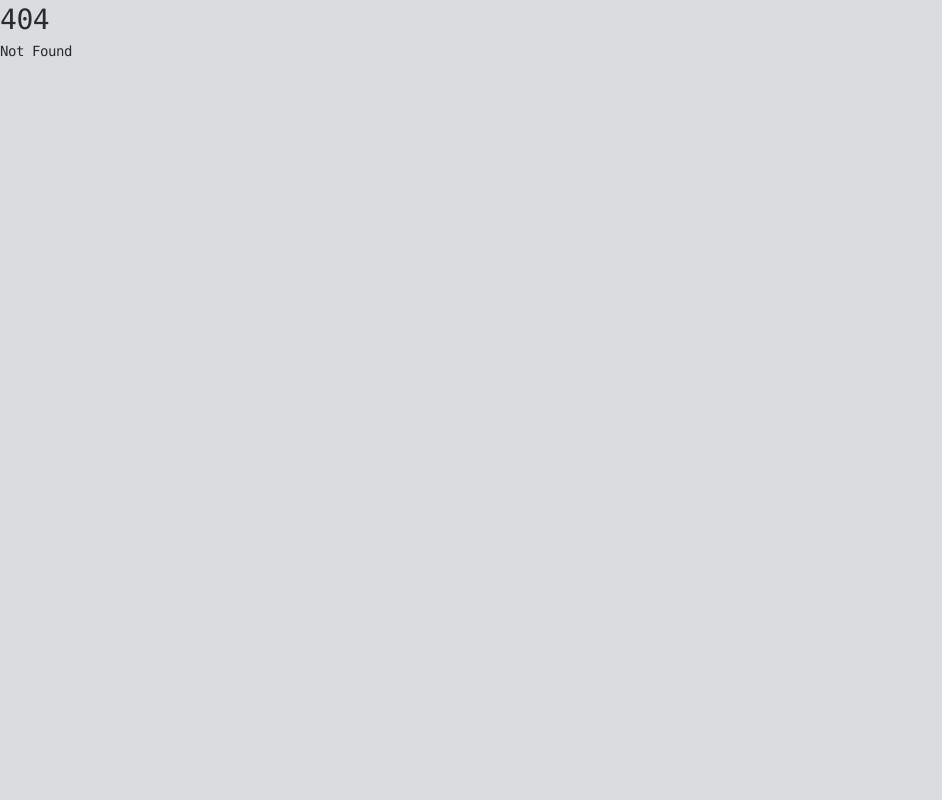
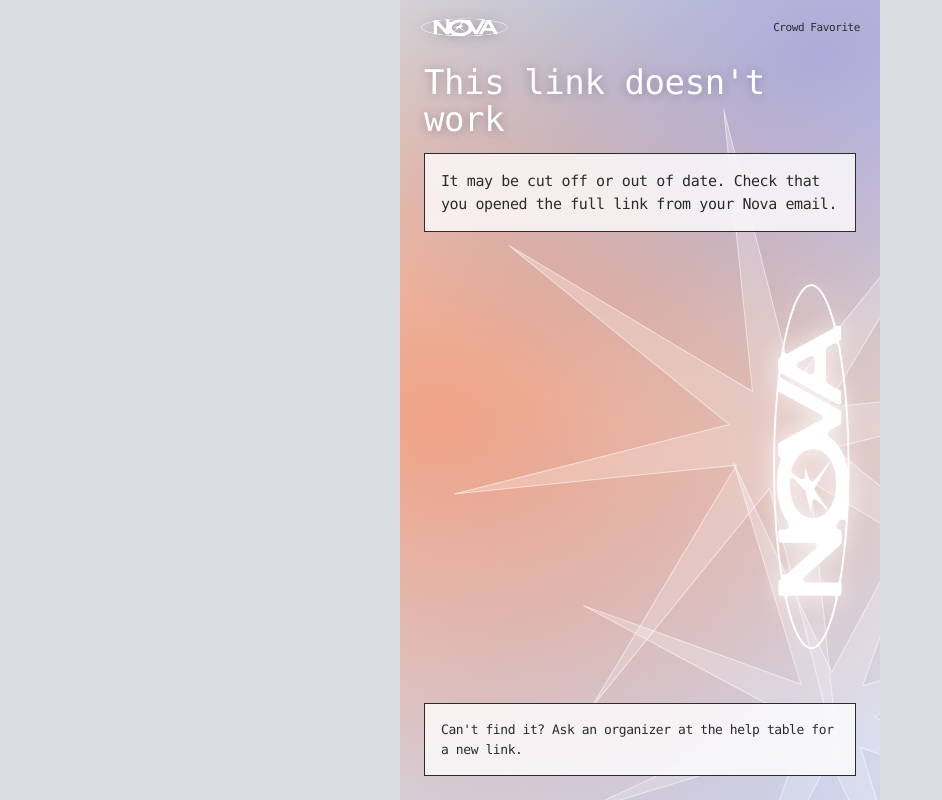
Before and after one commit to ScottyLabs/nova-crowd-favorite, a SvelteKit app: page /v/1 in a window 1280 px wide. Before the commit this address had no page. Shown: the whole page, without its empty margins (0-942 px from the left). Built offline with nearby package versions, Linux system fonts and the light colour scheme; a web font is replaced by a local one.

Commit message:
feat(voter): add voting link sign-in and open-your-link screen

```diff
--- /dev/null
+++ b/src/lib/voter/identity.ts
@@ -0,0 +1,50 @@
+// Voter identity: the personal code from the voting link, saved in this browser.
+//
+// The voting link looks like https://<site>/v/<code>. Opening it saves the code
+// here, and every API call sends it as `Authorization: Bearer <code>`.
+// The server checks the code against the hashed tokens in the voters table.
+
+const STORAGE_KEY = "nova-voter-code";
+
+// Letters, digits, dash and underscore, 4 to 128 characters.
+// Loose on purpose: the server decides if a code is real, this only
+// rejects links that are obviously broken (cut off, extra characters).
+const CODE_PATTERN = /^[A-Za-z0-9_-]{4,128}$/u;
+
+export function isValidCode(code: string): boolean {
+  return CODE_PATTERN.test(code);
+}
+
+/** The saved code, or null if this browser has none (or storage is blocked). */
+export function getVoterCode(): string | null {
+  try {
+    const code = localStorage.getItem(STORAGE_KEY);
+    return code !== null && isValidCode(code) ? code : null;
+  } catch {
+    return null;
+  }
+}
+
+/** Save the code from a voting link. Returns false if the browser blocked storage. */
+export function saveVoterCode(code: string): boolean {
+  try {
+    localStorage.setItem(STORAGE_KEY, code);
+    return true;
+  } catch {
+    return false;
+  }
+}
+
+export function clearVoterCode(): void {
+  try {
+    localStorage.removeItem(STORAGE_KEY);
+  } catch {
+    // nothing saved to clear
+  }
+}
+
+/** Headers to send with every API request. Empty if there is no code. */
+export function authHeaders(): Record<string, string> {
+  const code = getVoterCode();
+  return code === null ? {} : { Authorization: `Bearer ${code}` };
+}
--- /dev/null
+++ b/src/lib/voter/ui/NeedLinkScreen.svelte
@@ -0,0 +1,54 @@
+<script lang="ts">
+	import Screen from './Screen.svelte';
+
+	// Shown when this browser has no voting code (Figma screen 0),
+	// or when the link someone opened is broken.
+
+	interface Props {
+		title: string;
+		message: string;
+	}
+
+	let { title, message }: Props = $props();
+</script>
+
+<Screen group="intro" step="Crowd Favorite">
+	<img class="vertical-logo" src="/nova-logo.png" alt="" aria-hidden="true" />
+
+	<h1 class="title">{title}</h1>
+
+	<p class="card glass instructions">{message}</p>
+
+	<div class="spacer"></div>
+
+	<p class="card glass help">Can't find it? Ask an organizer at the help table for a new link.</p>
+</Screen>
+
+<style>
+	.vertical-logo {
+		position: absolute;
+		z-index: -1;
+		top: 58%;
+		left: calc(100% - 66px);
+		width: 380px;
+		height: auto;
+		transform: translate(-50%, -50%) rotate(-90deg);
+		filter: drop-shadow(0 0 12px rgb(255 255 255 / 0.85));
+		pointer-events: none;
+	}
+	.card {
+		padding: 16px;
+		font-size: 15px;
+		line-height: 1.5;
+	}
+	.instructions {
+		background: var(--glass-strong);
+	}
+	.help {
+		font-size: 13px;
+		background: var(--glass-strong);
+	}
+	.spacer {
+		flex: 1;
+	}
+</style>
--- a/src/routes/+page.server.ts
+++ b/src/routes/debug/+page.server.ts
@@ -1,4 +1,4 @@
-import { db } from "../lib/server/db";
+import { db } from "../../lib/server/db";
 
 export function load() {
   const rows = db
--- /dev/null
+++ b/src/routes/debug/+page.svelte
@@ -0,0 +1,6 @@
+<script lang="ts">
+	let { data } = $props();
+</script>
+
+<h1>Nova Crowd Favorite</h1>
+<p>Tables: {data.tables.join(', ')}</p>
--- /dev/null
+++ b/src/routes/v/[code]/+page.svelte
@@ -0,0 +1,43 @@
+<script lang="ts">
+	import { onMount } from 'svelte';
+	import { goto } from '$app/navigation';
+	import { page } from '$app/state';
+	import { isValidCode, saveVoterCode } from '#lib/voter/identity.ts';
+	import NeedLinkScreen from '#lib/voter/ui/NeedLinkScreen.svelte';
+
+	// The personal voting link: /v/<code>.
+	// Saves the code in this browser, then sends the voter to their ballot.
+	// `replaceState` keeps the code out of the back button history.
+
+	let problem = $state<'bad-link' | 'storage-blocked' | null>(null);
+
+	onMount(() => {
+		const code = page.params.code ?? '';
+		if (!isValidCode(code)) {
+			problem = 'bad-link';
+			return;
+		}
+		if (!saveVoterCode(code)) {
+			problem = 'storage-blocked';
+			return;
+		}
+		void goto('/collection', { replaceState: true });
+	});
+</script>
+
+<svelte:head>
+	<title>Nova Crowd Favorite</title>
+	<meta name="referrer" content="no-referrer" />
+</svelte:head>
+
+{#if problem === 'bad-link'}
+	<NeedLinkScreen
+		title="This link doesn't work"
+		message="It may be cut off or out of date. Check that you opened the full link from your Nova email."
+	/>
+{:else if problem === 'storage-blocked'}
+	<NeedLinkScreen
+		title="Your browser blocked this page"
+		message="Voting needs to save your link on this phone. Turn off private browsing, or open the link in Safari or Chrome."
+	/>
+{/if}
```
Also changed, not shown: src/routes/+page.svelte (+27 -3 lines), src/routes/collection/+page.svelte (added, +10 -0 lines), 1 other file (tests, documents, lock files or other folders).
